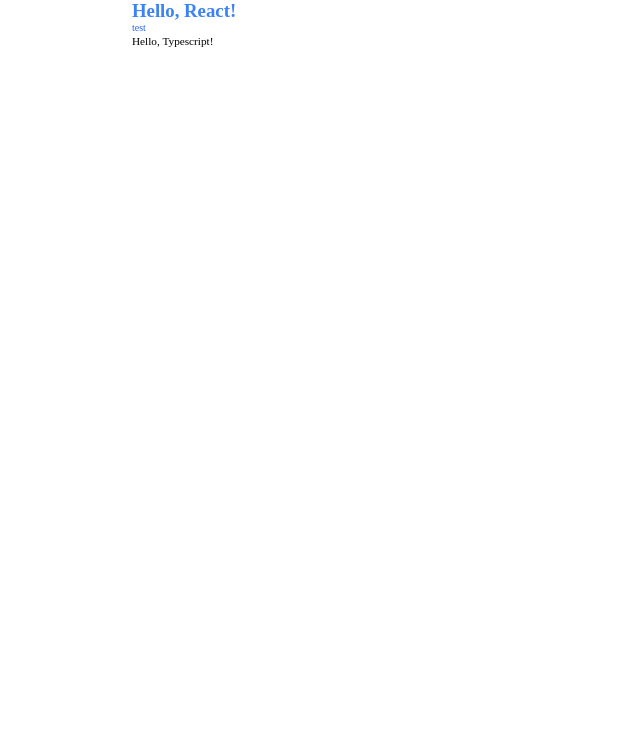
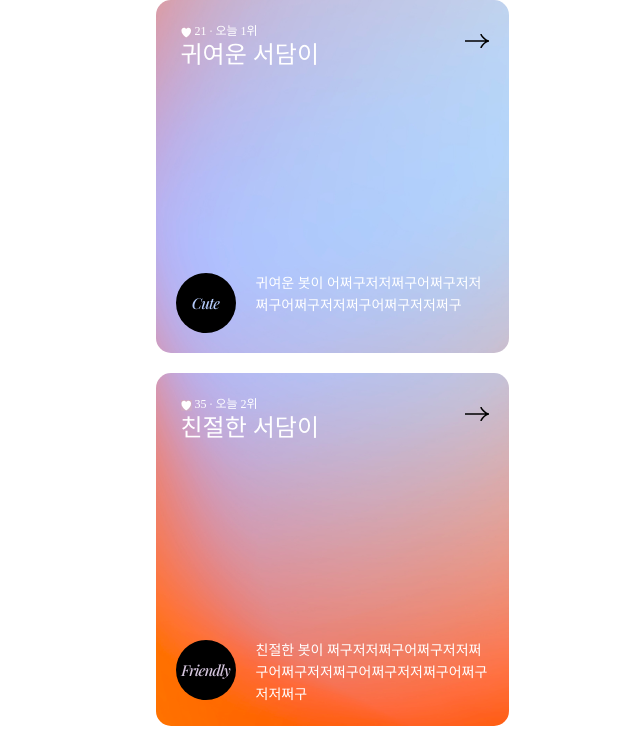
Before and after one commit to LIKELION-SOGANG/LIKELION-X-INSIGHT, a React (Create React App) app: page / in a window 1280 px wide. Shown: the top 744 px of the page, without its empty margins (308-948 px from the left). Built offline with nearby package versions, Linux system fonts and the light colour scheme; a web font is replaced by a local one.

Commit message:
Feat: 봇카드 구현완료

```diff
--- /dev/null
+++ b/src/components/BotCard.js
@@ -0,0 +1,103 @@
+import React from 'react';
+import Cute from '../assets/images/bg1.png';
+import Friendly from '../assets/images/bg2.png';
+import Rude from '../assets/images/bg3.png';
+import heart from '../assets/images/heart-icon.svg';
+import arrow from '../assets/images/right-arrow.svg';
+
+const bots = [
+  {
+    src: Cute,
+    number: '21',
+    alt: 'Cute',
+    name: '귀여운',
+    rank: '1',
+    text: '귀여운 봇이 어쩌구저저쩌구어쩌구저저쩌구어쩌구저저쩌구어쩌구저저쩌구',
+  },
+  {
+    src: Friendly,
+    number: '35',
+    alt: 'Friendly',
+    name: '친절한',
+    rank: '2',
+    text: '친절한 봇이 쩌구저저쩌구어쩌구저저쩌구어쩌구저저쩌구어쩌구저저쩌구어쩌구저저쩌구',
+  },
+  {
+    src: Rude,
+    number: '51',
+    alt: 'Rude',
+    name: '무례한',
+    rank: '3',
+    text: '무례한 봇이 구어쩌구저저쩌구어쩌구저저쩌구어쩌구저저쩌구어쩌구저저쩌구어쩌구저저쩌구',
+  },
+];
+const BotCard = () => {
+  return (
+    <div className="flex flex-col items-center">
+      {bots.map((bot, index) => (
+        <div
+          key={index}
+          className="relative flex mb-[20px] min-h-[353px] ml-[20px] mr-[20px]"
+        >
+          <img
+            src={bot.src}
+            className="relative rounded-3xl z-0 w-auto h-[353px]"
+          />
+          <img
+            src={arrow}
+            className="w-[24px] h-[24px] absolute top-[29px] right-[20px]"
+          />
+          <div className="flex flex-col justify-end">
+            <div className="absolute z-30 w-auto h-[50px] p-10 top-0 left-0 right-0 bottom-0">
+              <div className="flex flex-row">
+                <img
+                  src={heart}
+                  className="w-[11.4px] h-[10.5px] mt-[2px] mr-1"
+                />
+                <div className="text-white text-[12px] mb-[6px]">
+                  {bot.number} ∙ 오늘 {bot.rank}위
+                </div>
+              </div>
+
+              <div className="text-white text-[24px] whitespace-pre-line">
+                {`${bot.name} 서담이`}
+              </div>
+            </div>
+
+            <div className="absolute z-30 left-0 bottom-8 w-[100%] h-auto flex flex-row ">
+              <div className="relative bg-black min-w-[60px] h-[60px] rounded-full ml-[20px]">
+                <div
+                  style={{
+                    position: 'absolute',
+                    top: '50%',
+                    left: '50%',
+                    transform: 'translate(-50%, -50%)',
+                    color:
+                      index % 3 === 0
+                        ? '#B3C9F9'
+                        : index % 3 === 1
+                          ? '#D4C5DD'
+                          : '#FC6D48',
+                    fontFamily: 'Playfair',
+                    fontStyle: 'italic',
+                    lineHeight: '22px',
+                    fontSize: '15px',
+                    fontWeight: '400',
+                    letterSpacing: '-0.8px',
+                  }}
+                >
+                  {bot.alt}
+                </div>
+              </div>
+              <div className="w-auto min-h-[60px] ml-[20px] mr-[20px]  text-white text-[14px] leading-[22px]">
+                {bot.text}
+              </div>
+            </div>
+          </div>
+        </div>
+      ))}
+    </div>
+  );
+};
+
+export default BotCard;
--- a/src/pages/Home.jsx
+++ b/src/pages/Home.jsx
@@ -1,11 +1,13 @@
 import React from 'react';
+import BotCard from '../components/BotCard';
 
 function Home() {
   return (
     <div>
-      <h2 className="text-blue-500 font-bold text-3xl">Hello, React!</h2>
+      {/* <h2 className="text-blue-500 font-bold text-3xl">Hello, React!</h2>
       <h2 className="text-blue-600">test</h2>
-      <p className="text-lg font-medium">Hello, Typescript!</p>
+      <p className="text-lg font-medium">Hello, Typescript!</p> */}
+      <BotCard />
     </div>
   );
 }
```
Also changed, not shown: src/assets/images/bg1.png, src/assets/images/bg3.png.
